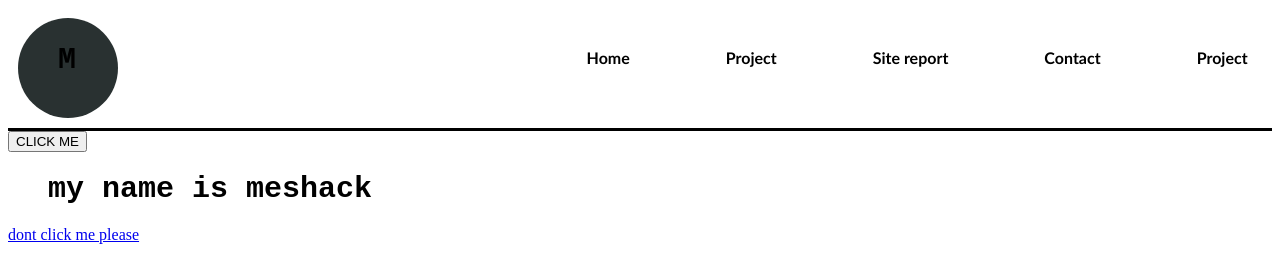
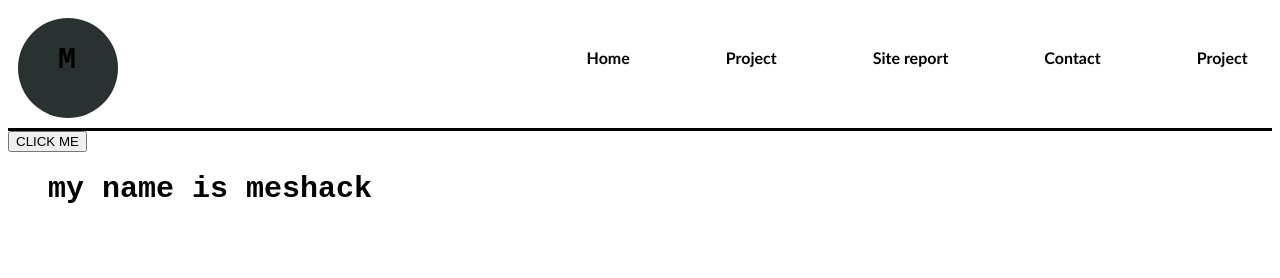
Before and after one commit to itzmeshack/UNI_WORK, a plain HTML site: page index.html in a window 1280 px wide. Drawn offline with Linux system fonts and the light colour scheme.

Commit message:
reverting anchor tag

```diff
--- a/index.html
+++ b/index.html
@@ -33,6 +33,5 @@
 
   <main>
     <h1>my name is meshack</h1>
-    <a href="#">dont click me please</a>
   </main>
 </html>
```
